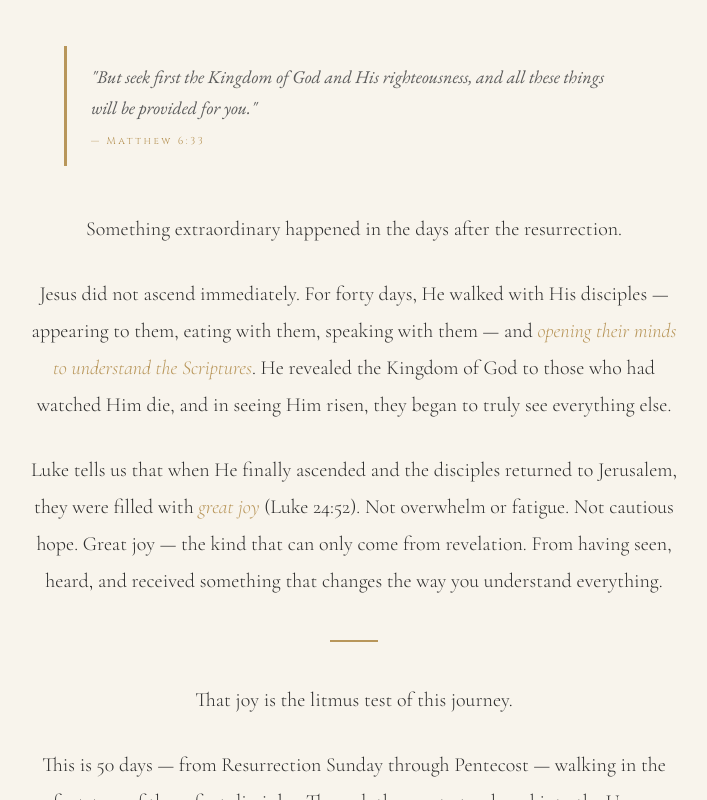
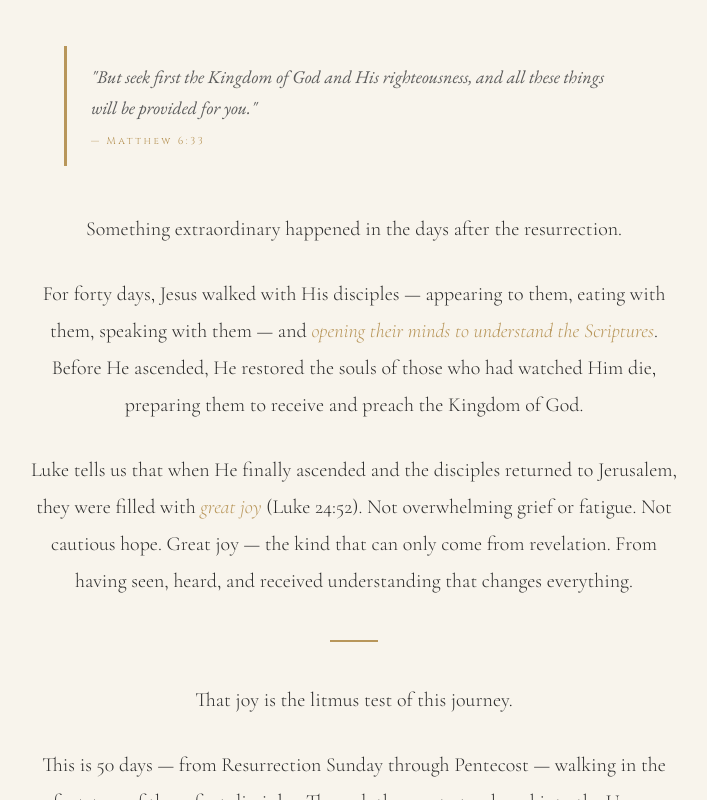
Before and after one commit to tiffany-pardue/the-kingdom-is, a plain HTML site: page index.html in a window 1280 px wide. Shown: the part 588-1388 px from the top of the page, without its empty margins (286-993 px from the left). Drawn offline with nearby package versions, Linux system fonts and the light colour scheme.

Commit message:
Update index.html

```diff
--- a/index.html
+++ b/index.html
@@ -170,9 +170,9 @@
 
   <p>Something extraordinary happened in the days after the resurrection.</p>
 
-  <p>Jesus did not ascend immediately. For forty days, He walked with His disciples — appearing to them, eating with them, speaking with them — and <em>opening their minds to understand the Scriptures</em>. He revealed the Kingdom of God to those who had watched Him die, and in seeing Him risen, they began to truly see everything else.</p>
+  <p>For forty days, Jesus walked with His disciples — appearing to them, eating with them, speaking with them — and <em>opening their minds to understand the Scriptures</em>. Before He ascended, He restored the souls of those who had watched Him die, preparing them to receive and preach the Kingdom of God.</p>
 
-  <p>Luke tells us that when He finally ascended and the disciples returned to Jerusalem, they were filled with <em>great joy</em> (Luke 24:52). Not overwhelm or fatigue. Not cautious hope. Great joy — the kind that can only come from revelation. From having seen, heard, and received something that changes the way you understand everything.</p>
+  <p>Luke tells us that when He finally ascended and the disciples returned to Jerusalem, they were filled with <em>great joy</em> (Luke 24:52). Not overwhelming grief or fatigue. Not cautious hope. Great joy — the kind that can only come from revelation. From having seen, heard, and received understanding that changes everything.</p>
 
   <div class="intro-divider"></div>
 
```
